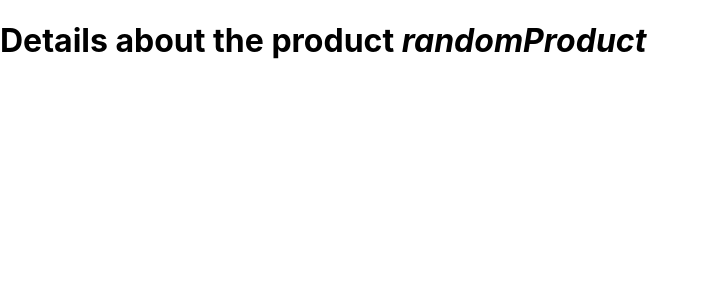
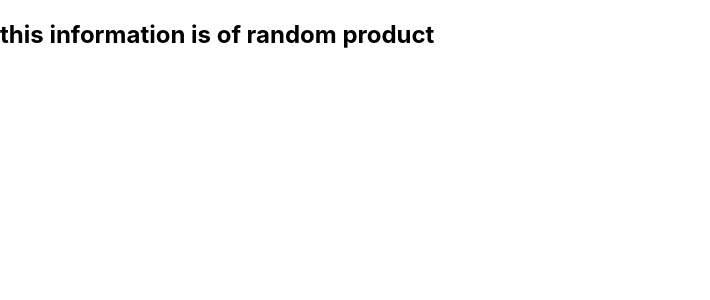
Before and after one commit to joshi-kaushal/hello-nextjs, a Next.js app: page /product/randomProduct in a window 1280 px wide. Shown: the top 300 px of the page, without its empty margins (0-710 px from the left). Built offline with nearby package versions, Linux system fonts and the light colour scheme.

Commit message:
random product

```diff
--- /dev/null
+++ b/pages/product/randomProduct.js
@@ -0,0 +1,3 @@
+export default function RandomProduct() {
+  return <h2>this information is of random product</h2>;
+}
```
